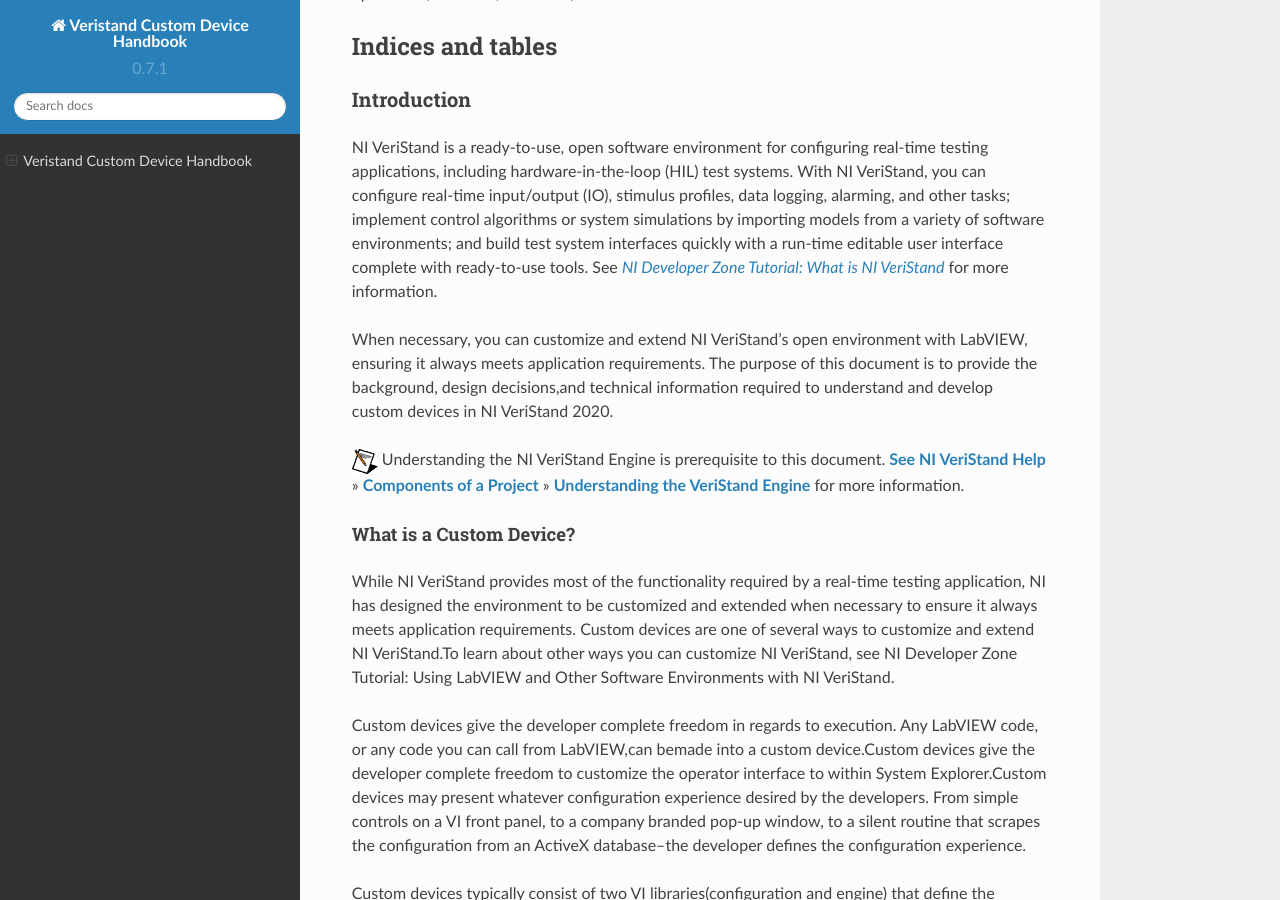
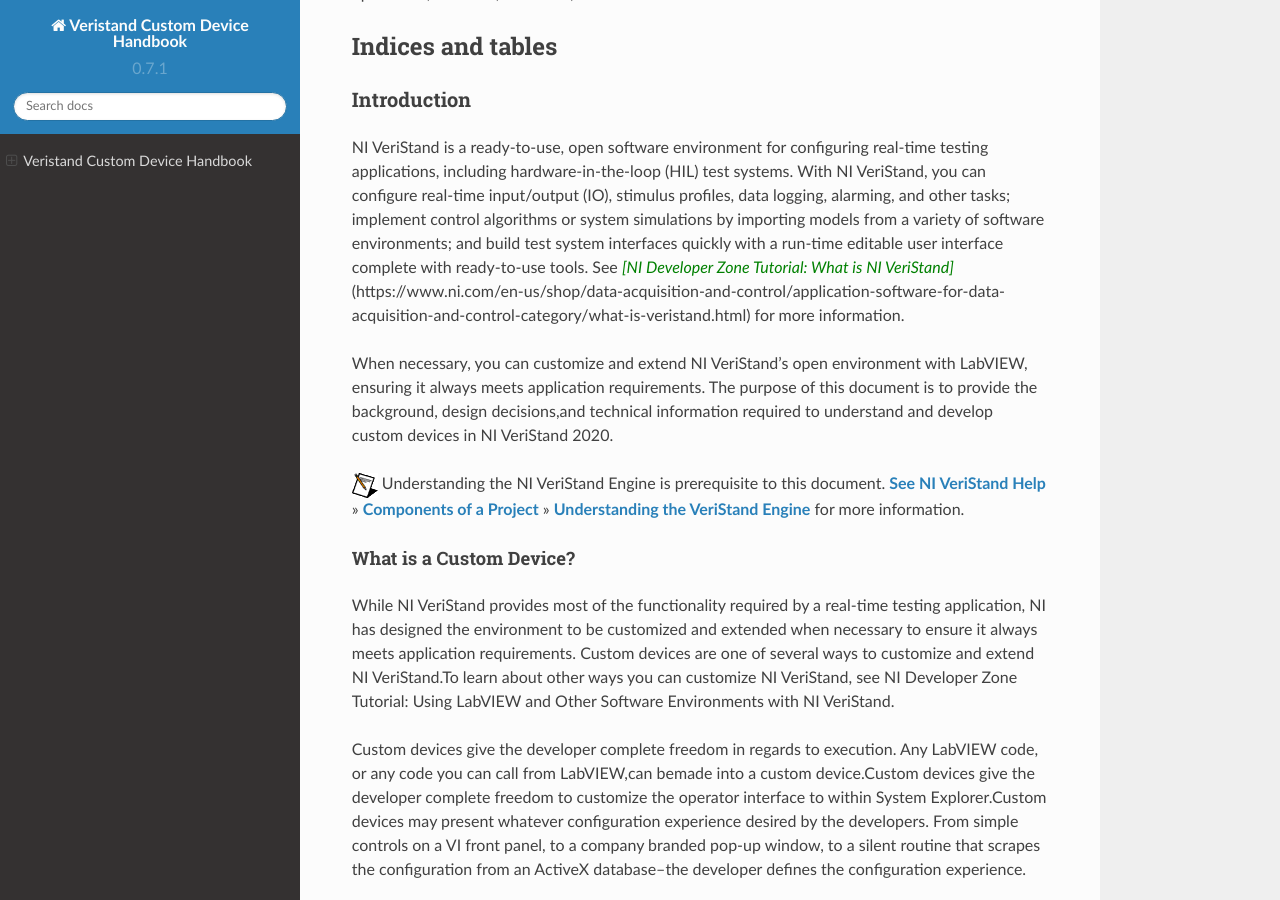
Before and after one commit to ni/niveristand-custom-device-handbook, a Sphinx documentation site: the page built from docs/index.md, in a window 1280 px wide and 900 px high, scrolled down 1078 px. Built offline with Sphinx 7.4.7 and the Read the Docs theme 2.0.0, drawn with Linux system fonts in a browser that asks for light colours.

Commit message:
commit 19

```diff
--- a/docs/index.md
+++ b/docs/index.md
@@ -45,7 +45,8 @@
 ### Introduction
 
 
-NI VeriStand is a ready-to-use, open software environment for configuring real-time testing applications, including hardware-in-the-loop (HIL) test systems. With NI VeriStand, you can configure real-time input/output (IO), stimulus profiles, data logging, alarming, and other tasks; implement control algorithms or system simulations by importing models from a variety of software environments; and build test system interfaces quickly with a run-time editable user interface complete with ready-to-use tools. See <span style="color:green">*[NI Developer Zone Tutorial: What is NI VeriStand](https://www.ni.com/en-us/shop/data-acquisition-and-control/application-software-for-data-acquisition-and-control-category/what-is-veristand.html)*</span> for more information.
+NI VeriStand is a ready-to-use, open software environment for configuring real-time testing applications, including hardware-in-the-loop (HIL) test systems. With NI VeriStand, you can configure real-time input/output (IO), stimulus profiles, data logging, alarming, and other tasks; implement control algorithms or system simulations by importing models from a variety of software environments; and build test system interfaces quickly with a run-time editable user interface complete with ready-to-use tools. See
+<span style="color:green">*[NI Developer Zone Tutorial: What is NI VeriStand]*</span>(https://www.ni.com/en-us/shop/data-acquisition-and-control/application-software-for-data-acquisition-and-control-category/what-is-veristand.html) for more information.
 
 When necessary, you can customize and extend NI VeriStand’s open environment with LabVIEW, ensuring it always meets application requirements. The purpose of this document is to provide the background, design decisions,and technical information required to understand and develop custom devices in NI VeriStand 2020.
 
```
